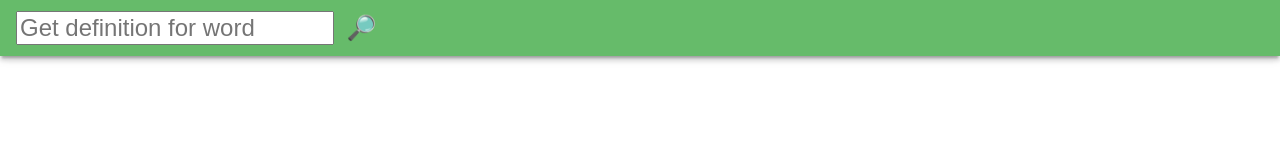
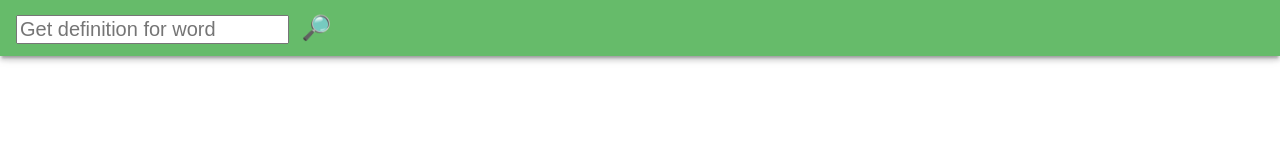
Before and after one commit to newyork-anthonyng/dictionary-pwa, a plain HTML site: page index.html in a window 1280 px wide. Drawn offline with Linux system fonts and the light colour scheme.

Commit message:
Fix input field styling

```diff
--- a/index.html
+++ b/index.html
@@ -41,7 +41,7 @@
             }
 
             .header__input {
-                font-size: 1.5rem;
+                font-size: 20px;
             }
 
             .header__input_label {
```
